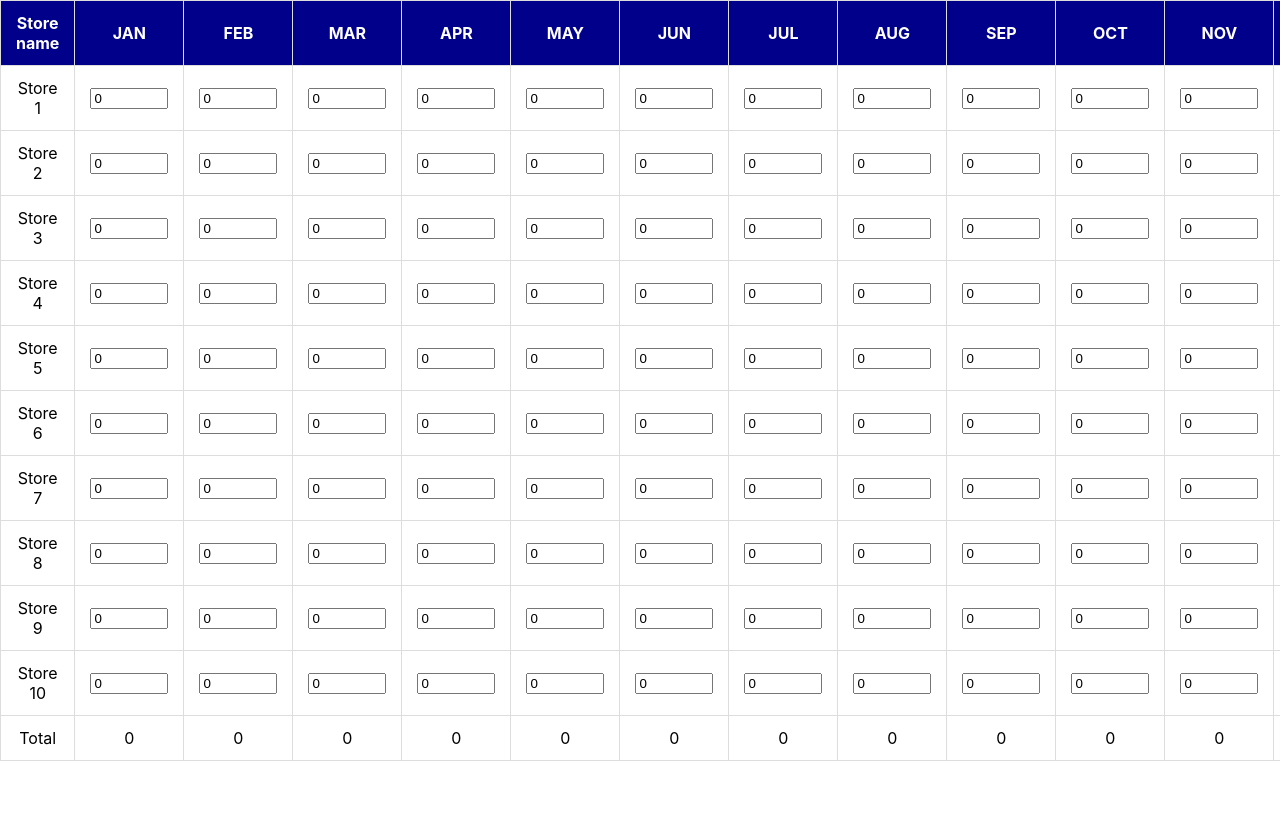
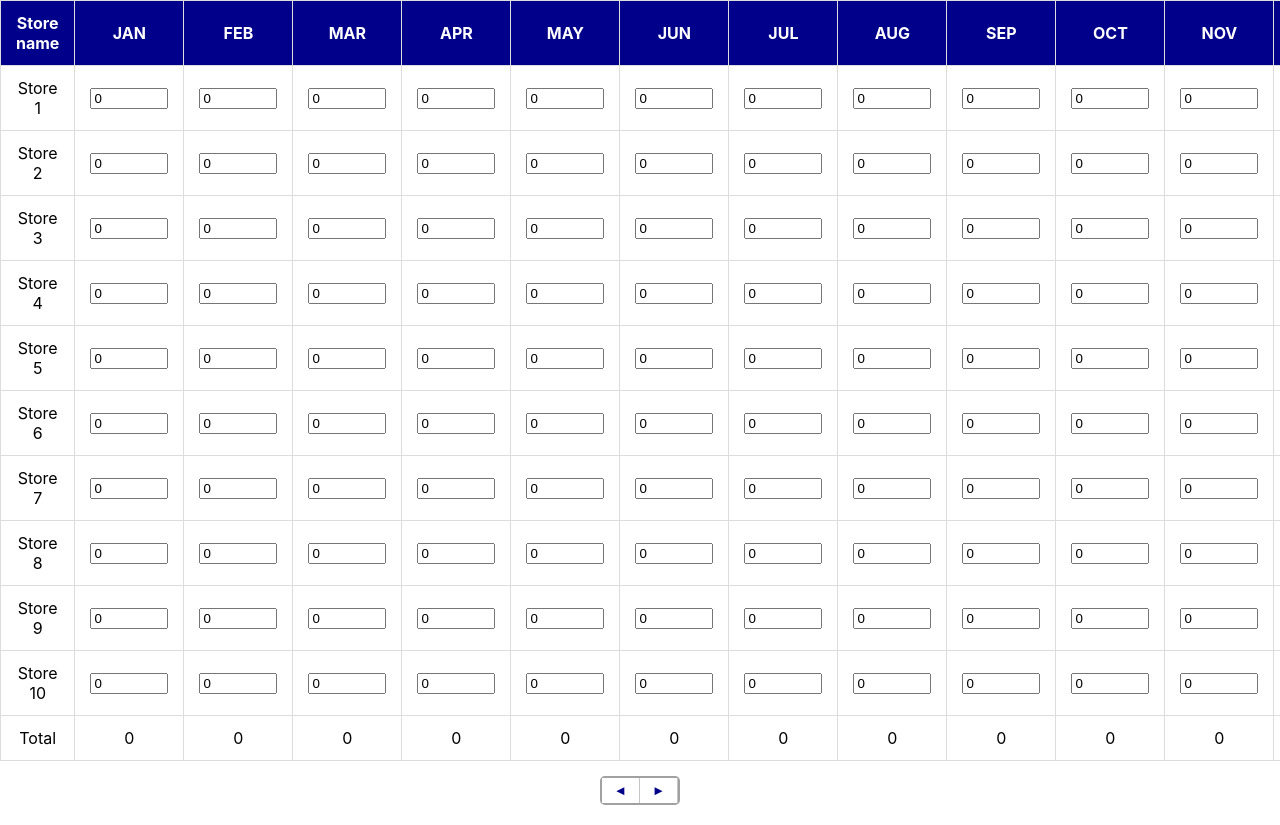
Before and after one commit to JalynTuibaev/MockData, a React (Create React App) app: page / in a window 1280 px wide. Before the commit the page ends 800 px from the top, so only its background shows below. Built offline with nearby package versions, Linux system fonts and the light colour scheme.

Commit message:
Добавил пагинацию

```diff
--- a/src/components/Table/Table.css
+++ b/src/components/Table/Table.css
@@ -13,15 +13,15 @@
 
 .table th,
 .table td {
-  padding:12px 15px;
-  border:1px solid #ddd;
+  padding: 12px 15px;
+  border: 1px solid #ddd;
   text-align: center;
-  font-size:16px;
+  font-size: 16px;
 }
 
 .table th {
   background-color: darkblue;
-	color:#ffffff;
+  color: #ffffff;
   font-weight: bold;
 }
 
@@ -30,36 +30,69 @@
   min-width: 0;
 }
 
+.pagination {
+  margin-top: 15px;
+  display: flex;
+  flex-wrap: wrap;
+  align-items: center;
+  justify-content: center;
+}
 
+.pagination__container {
+  border: 2px solid #a1a1a1;
+  border-radius: 5px;
+}
 
-@media(max-width: 500px){
+.pagination__btn {
+  cursor: pointer;
+  padding: 5px 12px;
+  color: #00008b;
+  background-color: #ffffff;
+  border: none;
+  border-right: 1px solid #c5c5c5;
+}
+
+.pagination__btn:hover {
+  color: #ffffff;
+  background-color: #00008b;
+  transition: 0.3s;
+}
+
+.pagination__btn:active {
+  background-color: #313131;
+}
+
+@media (max-width: 500px) {
   .container {
     overflow-x: hidden;
   }
 
-	.table thead{
+  .table thead {
     display: none;
   }
 
-	.table, .table tbody, .table tr, .table td{
+  .table,
+  .table tbody,
+  .table tr,
+  .table td {
     display: block;
     width: 100%;
   }
-	.table tr{
-		margin-bottom:15px;
+  .table tr {
+    margin-bottom: 15px;
   }
-	.table td{
+  .table td {
     text-align: left;
     text-align: left;
     position: relative;
   }
-	.table td::before{
+  .table td::before {
     content: attr(data-label);
     position: absolute;
-		left:0;
+    left: 0;
     width: 50%;
-		padding-left:15px;
-		font-size:15px;
+    padding-left: 15px;
+    font-size: 15px;
     font-weight: bold;
     text-align: left;
   }
--- a/src/components/Table/Table.js
+++ b/src/components/Table/Table.js
@@ -11,7 +11,10 @@ const Table = () => {
 
   const pageItems = mockData.slice(startIndex, endIndex);
 
-  const pages = Array.from({ length: Math.round(mockData.length / itemsPerPage) }, (_, i) => i + 1);
+  const pages = Array.from(
+    { length: Math.round(mockData.length / itemsPerPage) },
+    (_, i) => i + 1
+  );
 
   const [data, setData] = useState(pageItems);
 
@@ -68,7 +71,13 @@ const Table = () => {
     });
   };
 
+  const handlePrevPage = () => {
+    setCurrentPage((prevPage) => prevPage - 1);
+  };
 
+  const handleNextPage = () => {
+    setCurrentPage((prevPage) => prevPage + 1);
+  };
 
   return (
     <div className="container">
@@ -88,7 +97,13 @@ const Table = () => {
               <td>{item.store.name}</td>
               {item.months.map((month, index) => (
                 <td key={month.id}>
-                  <input className="table__input" type="number" min={0} value={month.value} onChange={(e) => inputChangeHandler(e, item, index, month)} />
+                  <input
+                    className="table__input"
+                    type="number"
+                    min={0}
+                    value={month.value}
+                    onChange={(e) => inputChangeHandler(e, item, index, month)}
+                  />
                 </td>
               ))}
               <td>{horizontalSum[item.store.id - 1]}</td>
@@ -103,6 +118,26 @@ const Table = () => {
           </tr>
         </tbody>
       </table>
+
+      <div className="pagination">
+        <div className="pagination__container">
+          <button
+            className="pagination__btn"
+            onClick={handlePrevPage}
+            disabled={currentPage === 1}
+          >
+            ◄
+          </button>
+          <button
+            className="pagination__btn"
+            type="button"
+            onClick={handleNextPage}
+            disabled={currentPage === pages.length}
+          >
+            ►
+          </button>
+        </div>
+      </div>
     </div>
   );
 };
```
Lines whose indentation alone changed are shown as unchanged.
